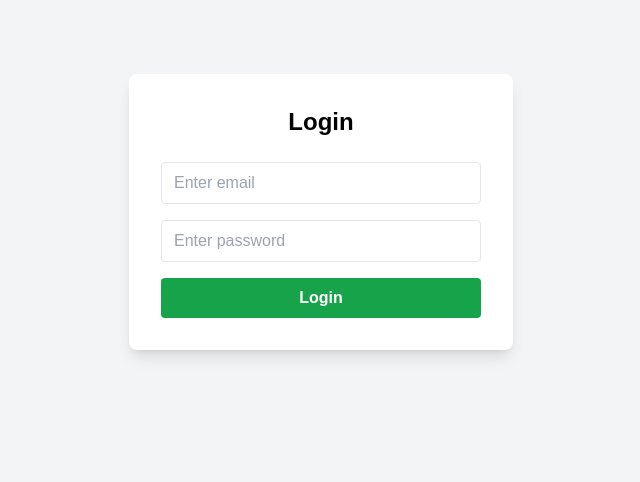
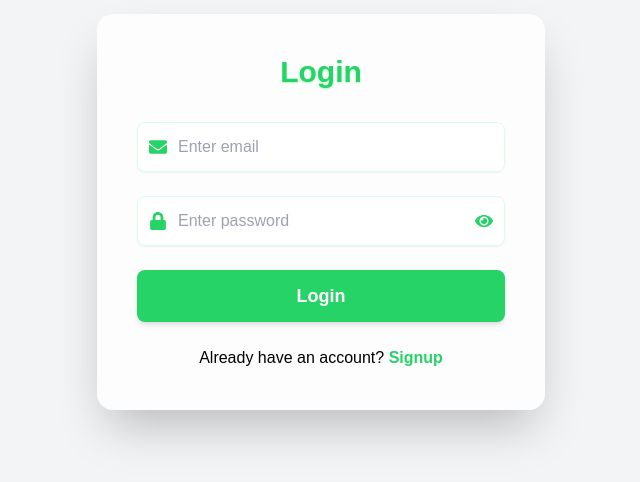
Before and after one commit to aman70deep-singh/chatApp-Frontend, a React (Create React App) app: page /login in a window 1280 px wide. Shown: the part 188-670 px from the top of the page, without its empty margins (319-959 px from the left). Built offline with nearby package versions, Linux system fonts and the light colour scheme; no server answers.

Commit message:
implement unread count functionality

```diff
--- a/src/components/chatWindow.jsx
+++ b/src/components/chatWindow.jsx
@@ -69,22 +69,21 @@ const ChatWindow = ({ selectedChat }) => {
   useEffect(() => {
     if (!socket) return;
 
-    const handleSeen = ({ chatId }) => {
-      setMessages((prev) =>
-        prev.map((msg) =>
+    socket.on("message-seen-ticks", ({ chatId }) => {
+      setMessages(prev =>
+        prev.map(msg =>
           msg.chatId._id === chatId
             ? { ...msg, status: "seen" }
             : msg
         )
       );
-    };
-
-    socket.on("message-seen", handleSeen);
+    });
 
     return () => {
-      socket.off("message-seen", handleSeen);
+      socket.off("message-seen-ticks");
     };
   }, [socket]);
+
 
   useEffect(() => {
     if (!socket || !selectedChat || !user) return;
--- a/src/components/sideBar.jsx
+++ b/src/components/sideBar.jsx
@@ -112,6 +112,45 @@ const Sidebar = ({ setSelectedChat, selectedChat, onlineUsers }) => {
 
     return () => socket.off("message-received", handleMessage);
   }, [socket]);
+
+
+  useEffect(() => {
+    if (!socket) return;
+
+    socket.on("unread-count-updated", ({ chatId, message }) => {
+      setChats(prev =>
+        prev.map(chat =>
+          chat._id === chatId
+            ? {
+              ...chat,
+              unreadCount: (chat.unreadCount || 0) + 1,
+              latestMessage: message
+            }
+            : chat
+        )
+      );
+    });
+
+
+    return () => socket.off("unread-count-updated");
+  }, [socket]);
+
+  useEffect(() => {
+    if (!socket) return;
+
+    socket.on("reset-unread-count", ({ chatId }) => {
+      setChats(prev =>
+        prev.map(chat =>
+          chat._id === chatId
+            ? { ...chat, unreadCount: 0 }
+            : chat
+        )
+      );
+    });
+
+    return () => socket.off("reset-unread-count");
+  }, [socket]);
+
 
   useEffect(() => {
     fetchChats();
@@ -250,7 +289,7 @@ const Sidebar = ({ setSelectedChat, selectedChat, onlineUsers }) => {
 
           {!loading &&
             chats.map((chat) => {
-
+              console.log("chat.latestMessage.content--------->>", chat.latestMessage?.content)
 
               const otherUser = chat.userIds?.find((u) => u._id !== user?._id);
 
@@ -287,9 +326,18 @@ const Sidebar = ({ setSelectedChat, selectedChat, onlineUsers }) => {
                   <div className="flex-1 min-w-0">
                     <div className="flex justify-between">
                       <p className="font-medium truncate">{otherUser?.name}</p>
-                      <span className="text-xs text-gray-400">
-                        {formatChatTime(chat.latestMessage?.createdAt)}
-                      </span>
+
+                      <div className="flex items-center gap-2">
+                        <span className="text-xs text-gray-400">
+                          {formatChatTime(chat.latestMessage?.createdAt)}
+                        </span>
+
+                        {chat.unreadCount > 0 && (
+                          <span className="bg-green-500 text-black text-xs px-2 rounded-full">
+                            {chat.unreadCount}
+                          </span>
+                        )}
+                      </div>
                     </div>
 
                     <p className="text-sm text-gray-400 truncate">
--- a/src/pages/login.jsx
+++ b/src/pages/login.jsx
@@ -1,5 +1,6 @@
 import axiosPublic from "../api/axiosPublic.js";
 import { useState } from "react";
+import { FaLock, FaEye, FaEyeSlash, FaEnvelope } from "react-icons/fa";
 import { useAuth } from "../context/authContext";
 import { useNavigate } from "react-router-dom";
 export const Login = () => {
@@ -8,6 +9,7 @@ export const Login = () => {
   const [email, setEmail] = useState("");
   const [password, setPassword] = useState("");
   const [err, setError] = useState("");
+  const [showPassword, setShowPassword] = useState(false);
 
   const handleLogin = async (e) => {
     e.preventDefault();
@@ -36,11 +38,12 @@ export const Login = () => {
   };
   return (
     <div className="flex justify-center items-center h-screen bg-gray-100">
+
       <form
         onSubmit={handleLogin}
-        className="bg-white shadow-lg rounded-lg p-8 w-full max-w-sm"
+        className="relative z-10 bg-white/80 shadow-2xl rounded-2xl p-10 w-full max-w-md h-auto backdrop-blur-md"
       >
-        <h2 className="text-2xl font-bold mb-6 text-center">Login</h2>
+        <h2 className="text-3xl font-extrabold mb-8 text-center" style={{ color: '#25D366', textShadow: '0 1px 2px #b2f5c0' }}>Login</h2>
 
         {err && (
           <p className="bg-red-100 text-red-600 p-2 text-center rounded mb-3">
@@ -48,28 +51,53 @@ export const Login = () => {
           </p>
         )}
 
+        <div className="relative mb-6">
+          <span className="absolute left-3 top-1/2 transform -translate-y-1/2 text-lg" style={{ color: '#25D366' }}>
+            <FaEnvelope />
+          </span>
           <input
             type="email"
             placeholder="Enter email"
-          className="w-full border px-3 py-2 rounded mb-4 focus:ring-2 focus:ring-green-500 outline-none"
+            className="w-full border border-green-100 pl-10 pr-3 py-3 rounded-lg focus:ring-2 focus:ring-green-200 outline-none bg-white/70 text-gray-700 shadow-sm"
             value={email}
             onChange={(e) => setEmail(e.target.value)}
           />
+        </div>
 
+        <div className="relative mb-6">
+          <span className="absolute left-3 top-1/2 transform -translate-y-1/2 text-lg" style={{ color: '#25D366' }}>
+            <FaLock />
+          </span>
           <input
-          type="password"
+            type={showPassword ? "text" : "password"}
             placeholder="Enter password"
-          className="w-full border px-3 py-2 rounded mb-4 focus:outline-none focus:ring-2 focus:ring-green-500"
+            className="w-full border border-green-100 pl-10 pr-10 py-3 rounded-lg focus:outline-none focus:ring-2 focus:ring-green-200 bg-white/70 text-gray-700 shadow-sm"
             value={password}
             onChange={(e) => setPassword(e.target.value)}
           />
+          <span
+            className="absolute right-3 top-1/2 transform -translate-y-1/2 text-lg cursor-pointer"
+            style={{ color: '#25D366' }}
+            onClick={() => setShowPassword((prev) => !prev)}
+            tabIndex={0}
+            role="button"
+            aria-label={showPassword ? "Hide password" : "Show password"}
+          >
+            {showPassword ? <FaEyeSlash /> : <FaEye />}
+          </span>
+        </div>
 
         <button
           type="submit"
-          className="w-full bg-green-600 text-white py-2 rounded hover:bg-green-700 font-semibold transition"
+          className="w-full bg-[#25D366] text-white py-3 rounded-lg font-bold text-lg shadow-md transition hover:bg-[#1da851]"
         >
           Login
         </button>
+
+        <div className="mt-6 text-center">
+          Already have an account?{' '}
+          <a href="/signup" className="font-semibold hover:underline" style={{ color: '#25D366' }}>Signup</a>
+        </div>
       </form>
     </div>
   );
--- a/src/pages/signUp.jsx
+++ b/src/pages/signUp.jsx
@@ -1,6 +1,7 @@
 import React, { useState } from "react";
 import { useNavigate, Link } from "react-router-dom";
 import axiosPublic from "../api/axiosPublic.js";
+import { FaUser, FaEnvelope, FaLock } from "react-icons/fa";
 
 const SignUp = () => {
     const navigate = useNavigate();
@@ -52,46 +53,60 @@ const SignUp = () => {
                     </div>
 
                 </div>
-                <h1 className="text-center mb-2 text-gray-800 text-2xl font-bold">Create your account</h1>
-                <p className="text-center mb-6 text-gray-500">SignUp to continue to chatApp</p>
+                <h1 className="text-center mb-2 text-2xl font-bold" style={{ color: '#25D366' }}>Create your account</h1>
+                <p className="text-center mb-6" style={{ color: '#25D366' }}>SignUp to continue to chatApp</p>
 
                 {err && (
                     <p className="text-center text-xl mb-3 text-red-500">{err}</p>
                 )}
                 <form onSubmit={handleSignUp} className="space-y-4">
+                    <div className="relative">
+                        <span className="absolute left-3 top-1/2 transform -translate-y-1/2 text-lg" style={{ color: '#25D366' }}>
+                            <FaUser />
+                        </span>
                         <input
                             type="text"
                             name="name"
                             placeholder="Enter your name"
                             value={formData.name}
                             onChange={handleChange}
-                        className="w-full p-3 rounded-lg border outline-none focus:ring-2 focus:ring-green-500"
+                            className="w-full p-3 pl-10 rounded-lg border outline-none focus:ring-2 focus:ring-[#25D366]"
                         />
+                    </div>
+                    <div className="relative">
+                        <span className="absolute left-3 top-1/2 transform -translate-y-1/2 text-lg" style={{ color: '#25D366' }}>
+                            <FaEnvelope />
+                        </span>
                         <input
                             type="text"
                             name="email"
                             placeholder="Enter your email"
                             value={formData.email}
                             onChange={handleChange}
-                        className="w-full p-3 rounded-lg border outline-none focus:ring-2 focus:ring-green-500"
+                            className="w-full p-3 pl-10 rounded-lg border outline-none focus:ring-2 focus:ring-[#25D366]"
                         />
+                    </div>
+                    <div className="relative">
+                        <span className="absolute left-3 top-1/2 transform -translate-y-1/2 text-lg" style={{ color: '#25D366' }}>
+                            <FaLock />
+                        </span>
                         <input
                             type="text"
                             name="password"
                             placeholder="Enter your password"
                             value={formData.password}
                             onChange={handleChange}
-                        className="w-full p-3 rounded-lg border outline-none focus:ring-2 focus:ring-green-500"
+                            className="w-full p-3 pl-10 rounded-lg border outline-none focus:ring-2 focus:ring-[#25D366]"
                         />
+                    </div>
                     <button
                         type="submit"
-                        className="w-full bg-green-500 hover:bg-green-600 text-white py-4 rounded-lg text-lg font-semibold transition"
-
+                        className="w-full bg-[#25D366] hover:bg-[#1da851] text-white py-4 rounded-lg text-lg font-semibold transition"
                     > SignUp</button>
                 </form>
-                <p className="text-center text-gray-600 mt-4">
+                <p className="text-center mt-4">
                     Already have an account?
-                    <Link to="/login" className="text-green-600 font-medium">Login</Link>
+                    <Link to="/login" className="font-medium hover:underline" style={{ color: '#25D366' }}>Login</Link>
                 </p>
             </div>
         </div>
```
Lines whose indentation alone changed are shown as unchanged.
